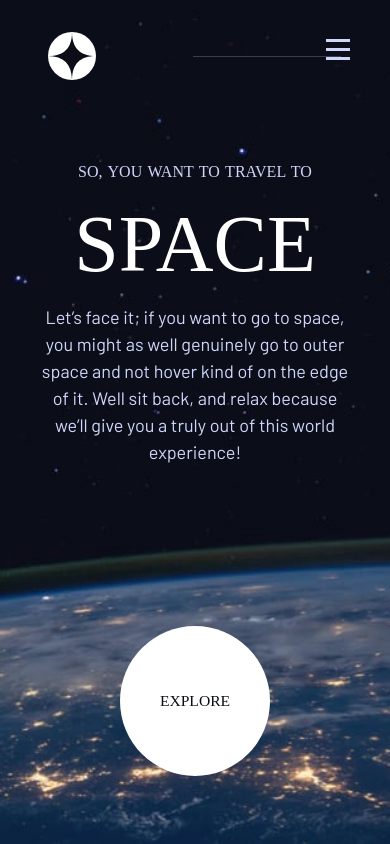
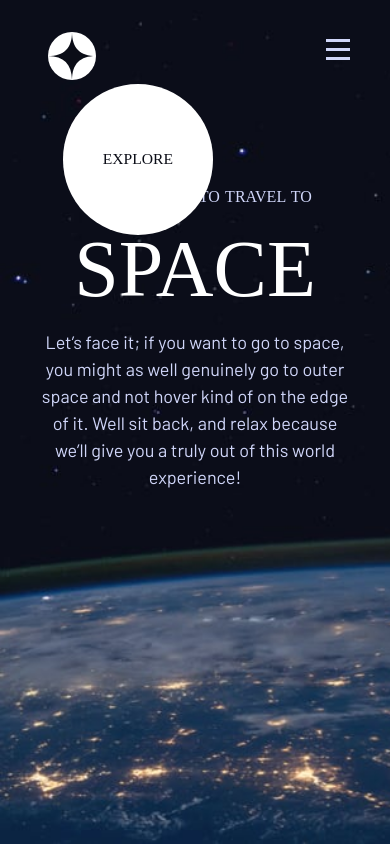
Before and after one commit to Jlbspyder/Space-Tourism-Website, a React (Vite) app: page / in a window 390 px wide. Built offline with nearby package versions, Linux system fonts and the light colour scheme; a web font is replaced by a local one.

Commit message:
Update index.css

```diff
--- a/src/index.css
+++ b/src/index.css
@@ -98,6 +98,9 @@ img, picture {
   gap: 1rem;
 }
 .nav-line {
+ position: absolute;
+  top: 50%;
+  left: 11%;
   width: 38%;
   height: 0.5px;
   opacity: 0.2;
@@ -178,10 +181,20 @@ span {
   width: 40%;
 }
 /* Homepage*/
+.explore-container {
+  position: relative;
+  margin: 10rem 5rem 0 0;
+  width: 230px;
+  height: 230px;
+  border-radius: 50%;
+}
 .explore {
+  position: absolute;
   aspect-ratio: 1;
   padding: 3em;
-  margin: 10rem 5rem 0 0;
+  top: 18%;
+  left: 19%;
+  /* margin: 10rem 5rem 0 0; */
   border-radius: 50%;
   border: none;
   text-transform: uppercase;
@@ -195,8 +208,11 @@ span {
   color: var(--dark);
 }
 .explore:hover {
-  opacity: 0.8;
   transition: all 1s cubic-bezier(0.16, 1, 0.3, 1);
+}
+.explore-container:hover {
+  background: hsl(25 20% 100% / 0.1);
+  transition: all 0.2s ease-in-out;
 }
 .space {
   margin-top: 7rem;
@@ -417,6 +433,9 @@ span {
     transform: translateX(0%);
     transition: all 350ms cubic-bezier(0.16, 1, 0.3, 1);
   }
+  .nav-line {
+    display: none;
+  }
   .flex3 {
     width: 100%;
     margin-top: 0;
@@ -485,8 +504,27 @@ span {
     opacity: 1;
     width: 100%;
   }
+  .explore-container {
+    position: relative;
+    margin: 0 5rem 0 6rem;
+    width: 230px;
+    height: 230px;
+    border-radius: 50%;
+  }
   .explore {
-    margin: 0;
+    position: absolute;
+    aspect-ratio: 1;
+    padding: 3em;
+    top: 10%;
+    left: 12%;
+    border-radius: 50%;
+    border: none;
+    text-transform: uppercase;
+    font-weight: 500;
+    font-style: var(--ff-sans-normal);
+    color: var(--dark);
+    background-color: var(--white);
+    cursor: pointer;
   }
   .moon {
     margin-left: 4rem;
@@ -627,7 +665,7 @@ span {
     display: none;
   }
   .nav-line {
-    width: 20%;
+    display: none;
   }
   .flex3 {
     width: 100%;
@@ -826,4 +864,9 @@ span {
     font-size: var(--fs-500);
     text-align: center;
   }
+  @media (min-width: 90em) {
+  .nav-line {
+    width: 47%;
+  }
 }
+}
```
